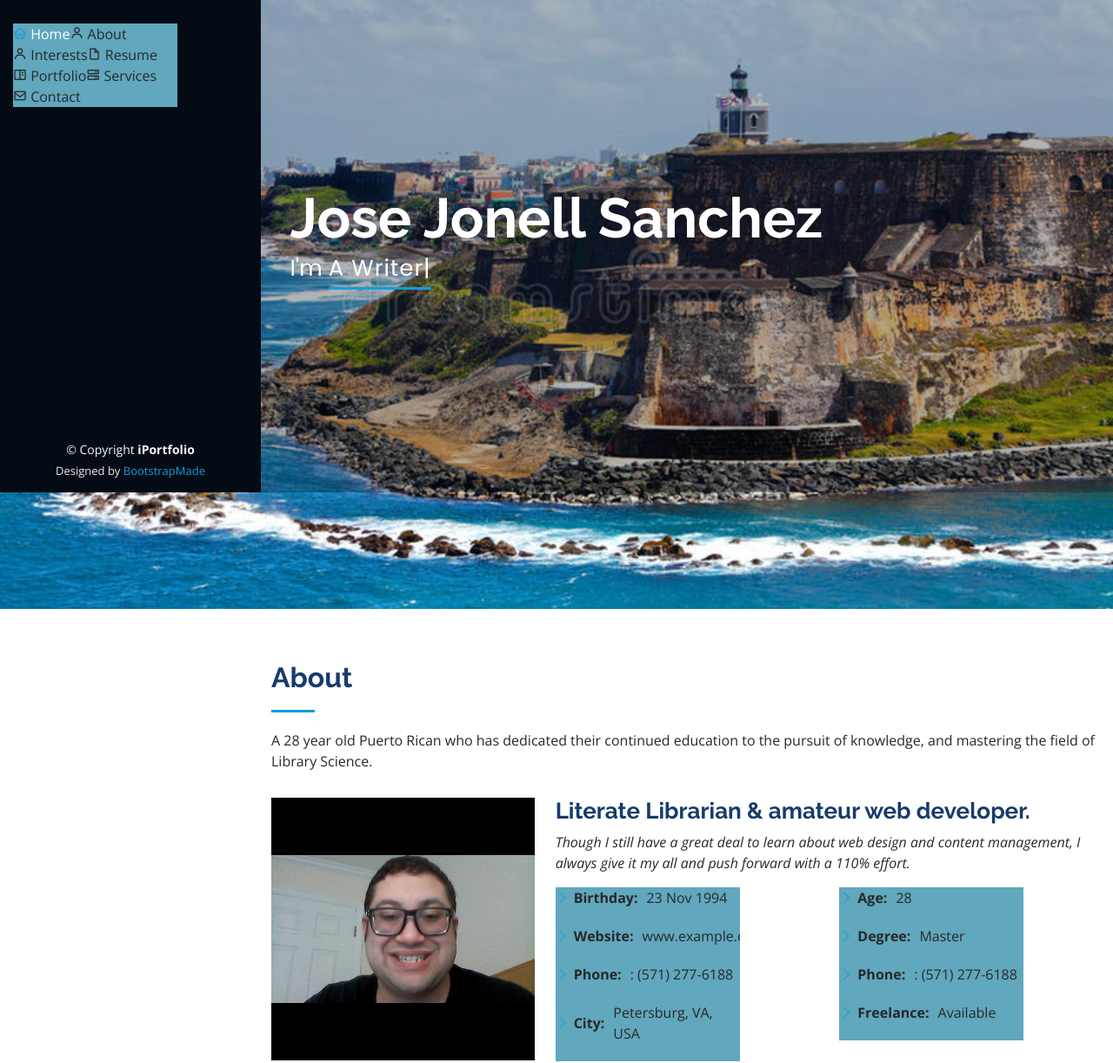
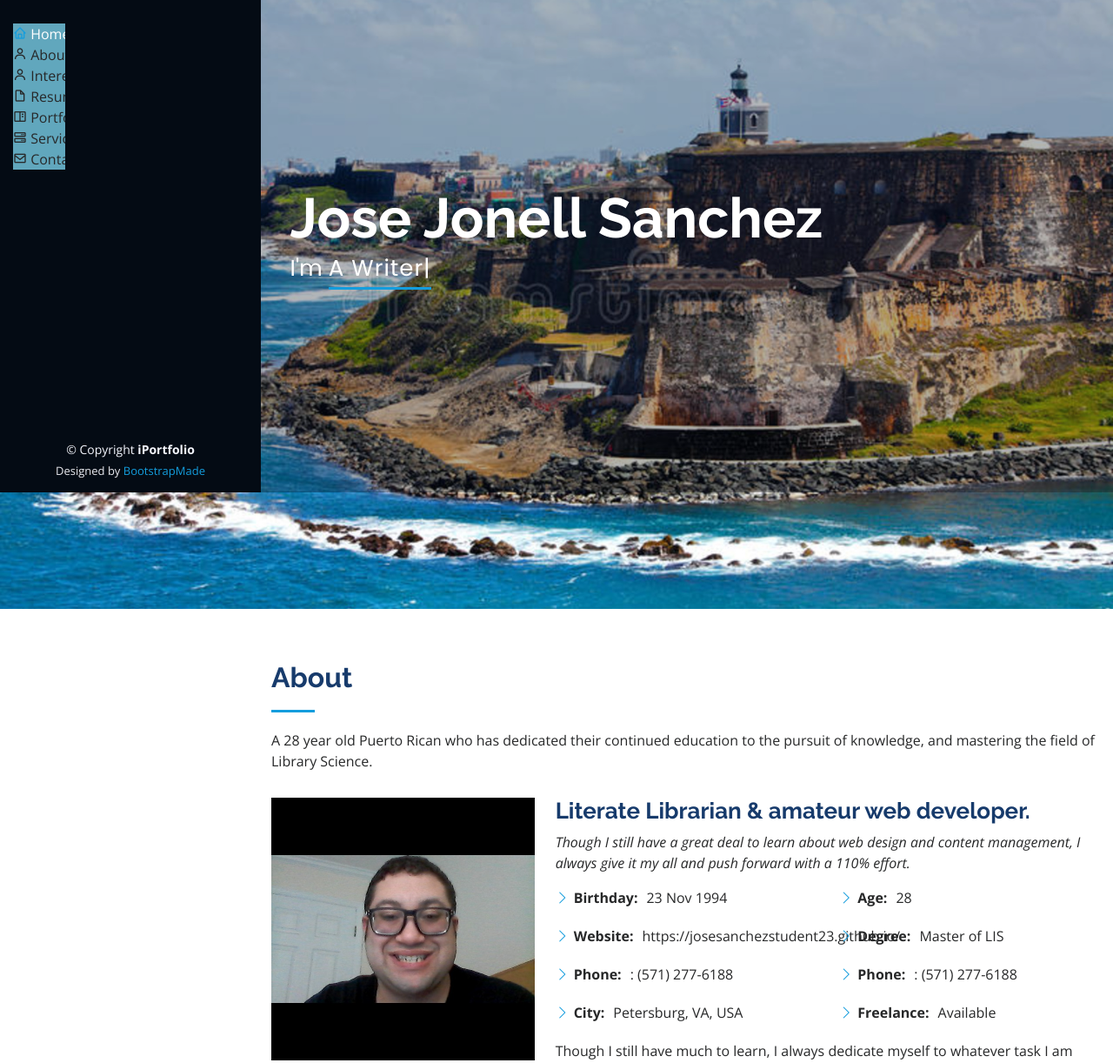
Before and after one commit to JoseSanchezStudent23/JoseSanchezStudent23.github.io, a plain HTML site: page index.html in a window 1280 px wide. Shown: the part 234-1456 px from the top of the page at 87% size. Drawn offline with nearby package versions, Linux system fonts and the light colour scheme.

Commit message:
C attempt 3

```diff
--- a/index.html
+++ b/index.html
@@ -35,7 +35,7 @@
   ======================================================== -->
   <style>
 
-    ul {
+    ul c {
             list-style-type: none;
             margin: 0;
             padding: 0;
@@ -106,7 +106,7 @@
       </div>
 <!--Navbar was recently adjusted to better fit within the Lab 3 requirements and to work with additions I made to the overall site-->
       <nav id="navbar" class="nav-menu navbar">
-        <ul>
+        <ul c>
           <li><c href="#hero" class="nav-link scrollto active"><i class="bx bx-home"></i> <span>Home</span></c></li>
           <li><c href="#about" class="nav-link scrollto"><i class="bx bx-user"></i> <span>About</span></c></li>
           <li><c href="#interests" class="nav-link scrollto"><i class="bx bx-user"></i> <span>Interests</span></c></li>
@@ -114,7 +114,7 @@
           <li><c href="#portfolio" class="nav-link scrollto"><i class="bx bx-book-content"></i> <span>Portfolio</span></c></li>
           <li><c href="#services" class="nav-link scrollto"><i class="bx bx-server"></i> <span>Services</span></c></li>
           <li><c href="#contact" class="nav-link scrollto"><i class="bx bx-envelope"></i> <span>Contact</span></c></li>
-        </ul>
+        </ul c>
       </nav><!-- .nav-menu -->
     </div>
   </header><!-- End Header -->
@@ -152,7 +152,7 @@
               <div class="col-lg-6">
                 <ul>
                   <li><i class="bi bi-chevron-right"></i> <strong>Birthday:</strong> <span>23 Nov 1994</span></li>
-                  <li><i class="bi bi-chevron-right"></i> <strong>Website:</strong> <span>www.example.com</span></li>
+                  <li><i class="bi bi-chevron-right"></i> <strong>Website:</strong> <span>https://josesanchezstudent23.github.io/</span></li>
                   <li><i class="bi bi-chevron-right"></i> <strong>Phone:</strong> <span>: (571) 277-6188</span></li>
                   <li><i class="bi bi-chevron-right"></i> <strong>City:</strong> <span>Petersburg, VA, USA</span></li>
                 </ul>
@@ -160,7 +160,7 @@
               <div class="col-lg-6">
                 <ul>
                   <li><i class="bi bi-chevron-right"></i> <strong>Age:</strong> <span>28</span></li>
-                  <li><i class="bi bi-chevron-right"></i> <strong>Degree:</strong> <span>Master</span></li>
+                  <li><i class="bi bi-chevron-right"></i> <strong>Degree:</strong> <span>Master of LIS</span></li>
                   <li><i class="bi bi-chevron-right"></i> <strong>Phone:</strong> <span>: (571) 277-6188</span></li>
                   <li><i class="bi bi-chevron-right"></i> <strong>Freelance:</strong> <span>Available</span></li>
                 </ul>
```
